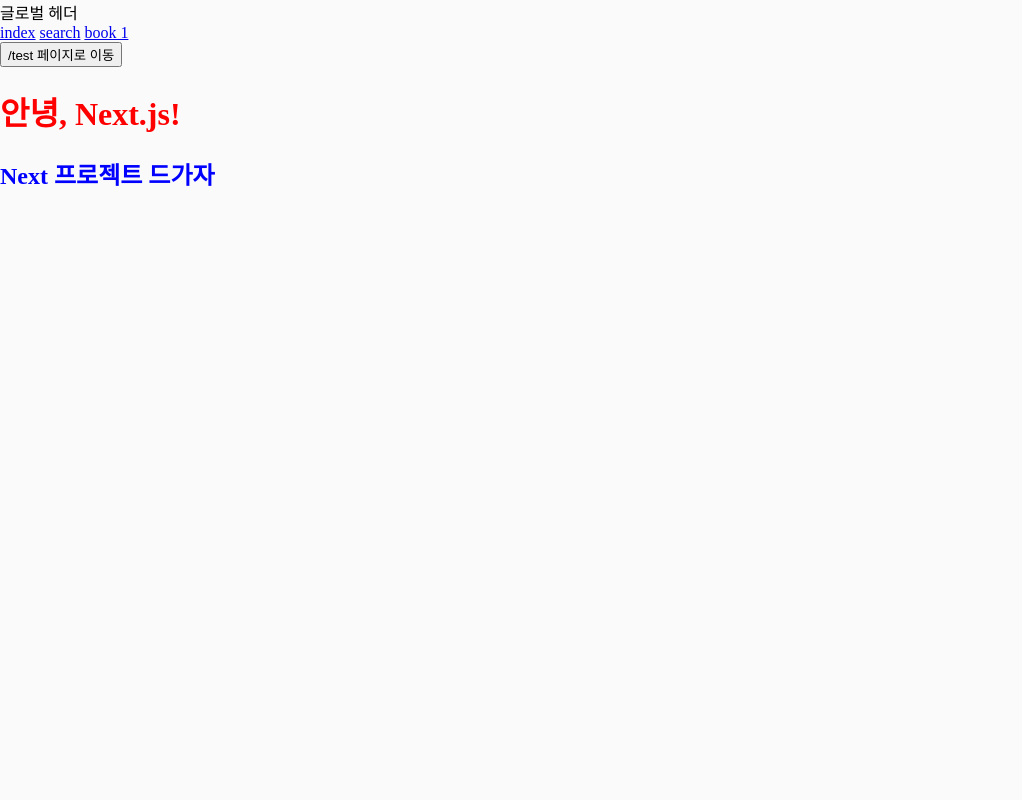
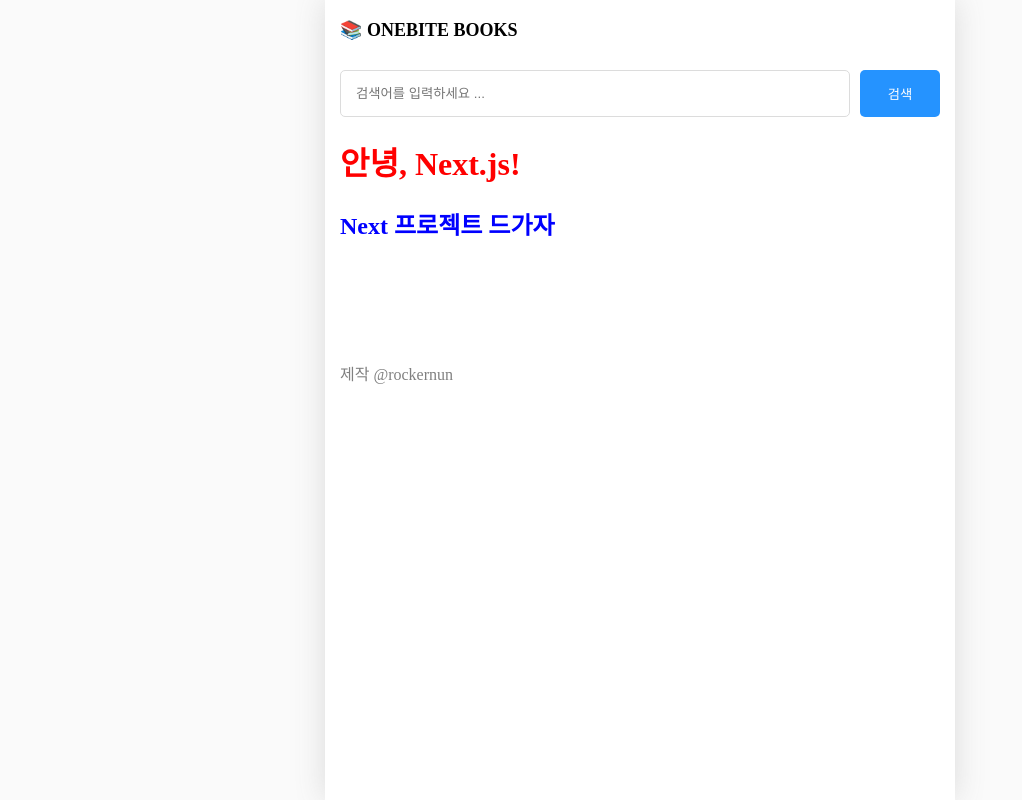
Before and after one commit to Rockernun/PageRouter_next_practice, a Next.js app: page / in a window 1280 px wide. Shown: the whole page, without its empty margins (0-1022 px from the left). Built offline with nearby package versions, Linux system fonts and the light colour scheme.

Commit message:
feat : 검색 페이지 작업

```diff
--- /dev/null
+++ b/src/components/searchable-layout.module.css
@@ -0,0 +1,21 @@
+.searchbar_container {
+  display: flex;
+  gap: 10px;
+  margin-bottom: 20px;
+}
+
+.searchbar_container > input {
+  flex: 1; /* input 태그가 가로로 늘어남 */
+  padding: 15px;
+  border-radius: 5px;
+  border: 1px solid rgb(220, 220, 220);
+}
+
+.searchbar_container > button {
+  width: 80px;
+  border-radius: 5px;
+  border: none;
+  background-color: rgb(37, 147, 255);
+  color: white;
+  cursor: pointer;
+}
--- /dev/null
+++ b/src/components/searchable-layout.tsx
@@ -0,0 +1,48 @@
+import { useRouter } from "next/router";
+import { ReactNode, useEffect, useState } from "react";
+import style from "./searchable-layout.module.css";
+
+export default function SearchableLayout({
+  children,
+}: {
+  children: ReactNode;
+}) {
+  const router = useRouter();
+  const [search, setSearch] = useState("");
+
+  const q = router.query.q as string;
+
+  useEffect(() => {
+    setSearch(q || "");
+  }, [q]);
+
+  const onChangeSearch = (event: React.ChangeEvent<HTMLInputElement>) => {
+    setSearch(event.target.value);
+  };
+
+  const onSubmit = () => {
+    if (!search || q === search) return; // 예외 처리
+    router.push(`/search?q=${search}`); // 쿼리 스트링으로 전달
+  };
+
+  const onKeyDown = (event: React.KeyboardEvent<HTMLInputElement>) => {
+    if (event.key === "Enter") {
+      onSubmit();
+    }
+  };
+
+  return (
+    <div>
+      <div className={style.searchbar_container}>
+        <input
+          value={search}
+          onChange={onChangeSearch}
+          onKeyDown={onKeyDown}
+          placeholder="검색어를 입력하세요 ..."
+        />
+        <button onClick={onSubmit}>검색</button>
+      </div>
+      {children}
+    </div>
+  );
+}
--- a/src/pages/_app.tsx
+++ b/src/pages/_app.tsx
@@ -1,34 +1,20 @@
+import GlobalLayout from "@/components/global-layout";
 import "@/styles/globals.css";
+import { NextPage } from "next";
 import type { AppProps } from "next/app";
-import Link from "next/link";
-import { useRouter } from "next/router";
-import { useEffect } from "react";
+import { ReactNode } from "react";
 
-export default function App({ Component, pageProps }: AppProps) {
-  const router = useRouter();
-  const onClickButton = () => {
-    router.push("/test");
-  };
+type NextPageWithLayout = NextPage & {
+  getLayout?: (page: ReactNode) => ReactNode;
+};
 
-  // prefetch 메서드를 통해 특정 페이지를 명시적으로 pre-fetching 하도록 설정
-  useEffect(() => {
-    router.prefetch("/test");
-  }, []);
+export default function App({
+  Component,
+  pageProps,
+}: AppProps & {
+  Component: NextPageWithLayout;
+}) {
+  const getLayout = Component.getLayout ?? ((page: ReactNode) => page);
 
-  return (
-    <>
-      <header>글로벌 헤더</header>
-      <Link href={"/"}>index</Link>
-      &nbsp;
-      <Link href={"/search"} prefetch={false}>
-        search
-      </Link>
-      &nbsp;
-      <Link href={"/book/1"}>book 1</Link>
-      <div>
-        <button onClick={onClickButton}>/test 페이지로 이동</button>
-      </div>
-      <Component {...pageProps} />
-    </>
-  );
+  return <GlobalLayout>{getLayout(<Component {...pageProps} />)}</GlobalLayout>;
 }
--- a/src/pages/index.tsx
+++ b/src/pages/index.tsx
@@ -1,4 +1,6 @@
+import SearchableLayout from "@/components/searchable-layout";
 import style from "./index.module.css";
+import { ReactNode } from "react";
 
 export default function Home() {
   return (
@@ -8,3 +10,7 @@
     </>
   );
 }
+
+Home.getLayout = (page: ReactNode) => {
+  return <SearchableLayout>{page}</SearchableLayout>;
+};
```
